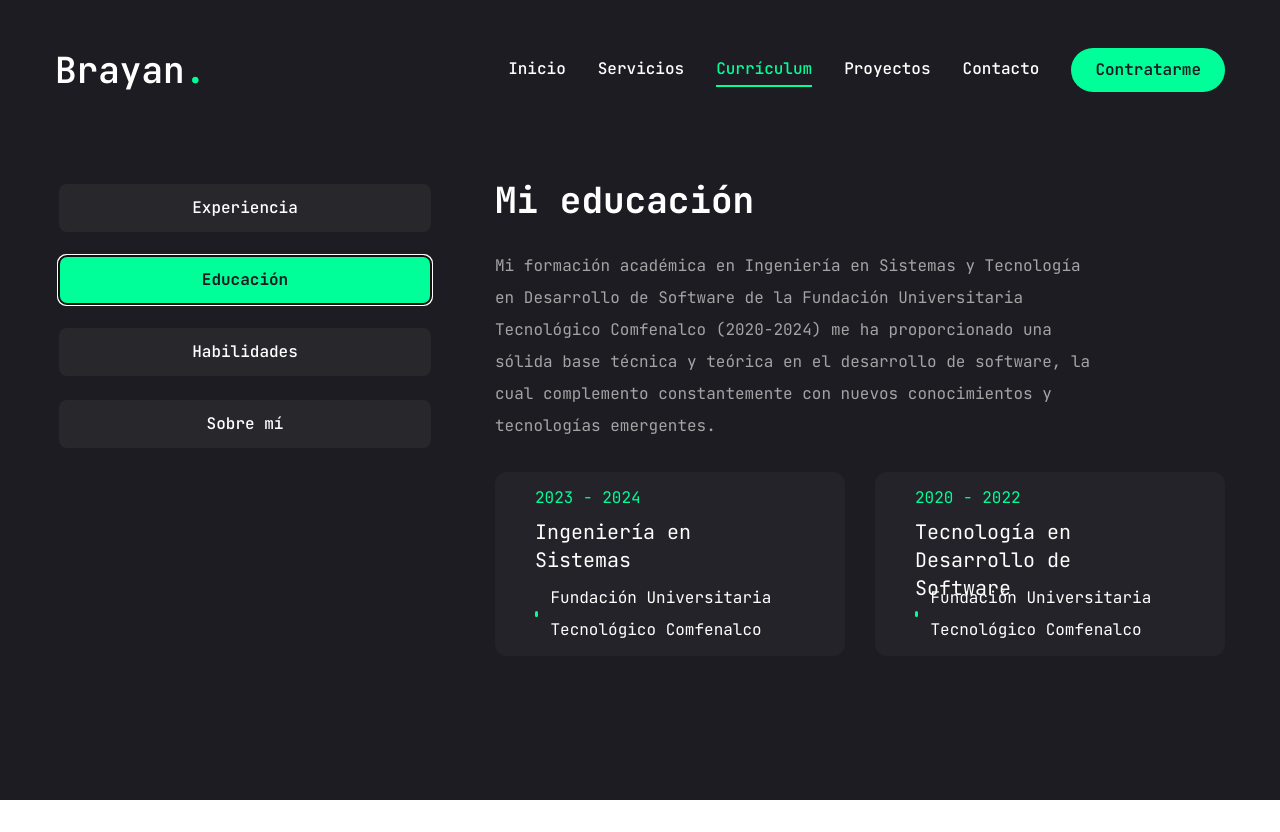
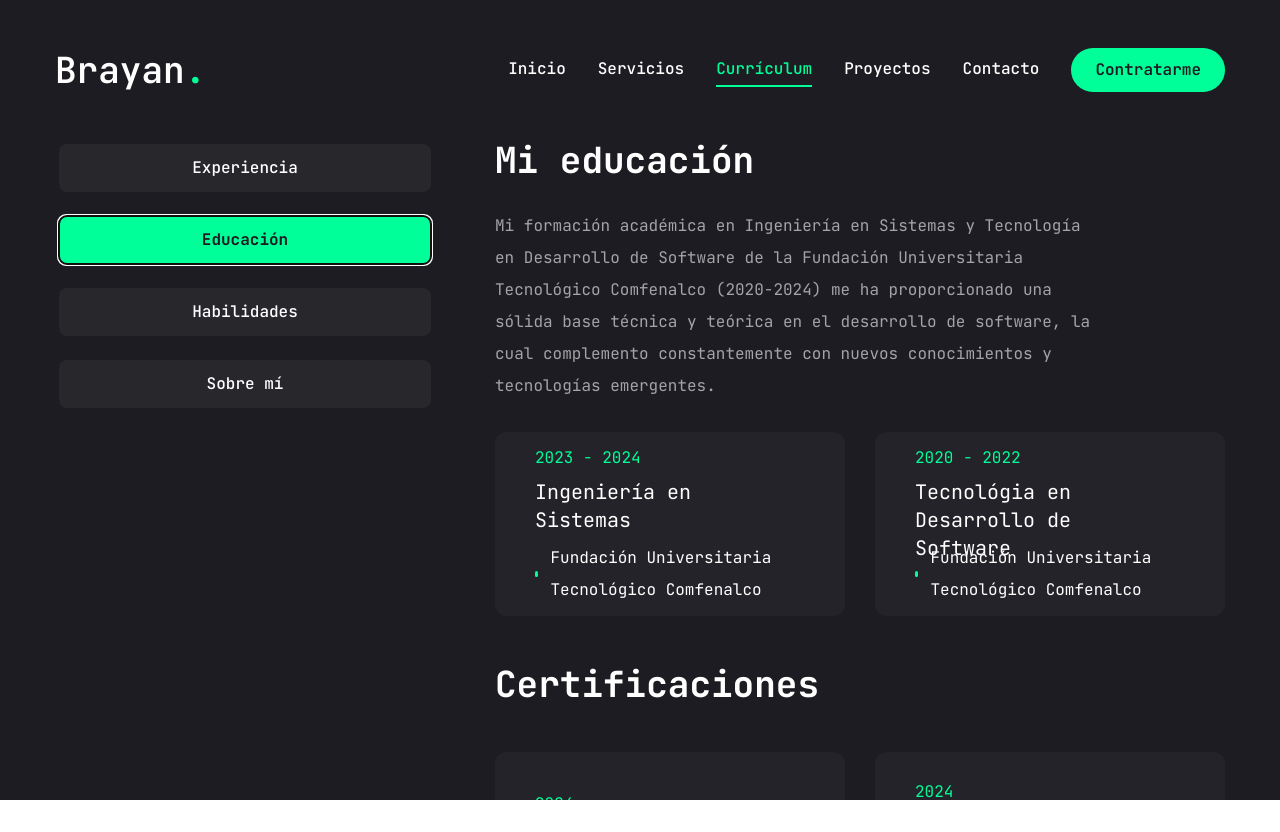
Before and after one commit to Blaaaxo/my-portfolio, a Next.js app: page /curriculum in a window 1280 px wide. Both pictures are taken after a click on the tab "Educación". Before the commit the page ends 800 px from the top, so only its background shows below. Built offline with nearby package versions, Linux system fonts and the light colour scheme.

Commit message:
correcciones

```diff
--- a/src/app/curriculum/page.tsx
+++ b/src/app/curriculum/page.tsx
@@ -91,7 +91,7 @@ const educacion = {
             duration: "2023 - 2024",
         },
         {
-            title: "Tecnología en Desarrollo de Software",
+            title: "Tecnológia en Desarrollo de Software",
             institution: "Fundación Universitaria Tecnológico Comfenalco",
             duration: "2020 - 2022",
         }
@@ -146,7 +146,7 @@ function Curriculum() {
             initial={{ opacity: 0 }}
             animate={{
                 opacity: 1,
-                transition: { delay: 0.2, duration: 0.4, ease: 'easeIn' }
+                transition: { delay: 0.2, duration: 0.5, ease: 'easeIn' }
             }}
             className="min-h-[80vh] flex items-center justify-center py-12 xl:py-0"
         >
@@ -172,10 +172,10 @@ function Curriculum() {
                             <div className='flex flex-col gap-[30px] text-center xl:text-left'>
                                 <h3 className='text-4xl font-bold'>{experiencia.title}</h3>
                                 <p className='max-w-[600px] text-white/60 mx-auto xl:mx-0'>{experiencia.description}</p>
-                                <ScrollArea className='max-h-[400px]'>
+                                <ScrollArea className='h-[400px]'>
                                     <ul className='grid grid-cols-1 lg:grid-cols-2 gap-[30px]'>
                                         {experiencia.items.map((expe, index) => (
-                                            <li key={index} className='bg-[#232329] h-[184px] py-6 px-10 rounded-xl flex flex-col justify-center items-center lg:items-start gap-1'>
+                                            <li key={index} className='bg-[#232329] min-h-[184px] py-6 px-10 rounded-xl flex flex-col justify-center items-center lg:items-start gap-1'>
                                                 <span className='text-accent'>{expe.duration}</span>
                                                 <h3 className='text-xl max-w-[260px] min-h-[60px] text-center lg:text-left'>{expe.position}</h3>
                                                 <div className='flex items-center gap-3'>
@@ -197,10 +197,23 @@ function Curriculum() {
                             <div className='flex flex-col gap-[30px] text-center xl:text-left'>
                                 <h3 className='text-4xl font-bold'>{educacion.title}</h3>
                                 <p className='max-w-[600px] text-white/60 mx-auto xl:mx-0'>{educacion.description}</p>
-                                <ScrollArea className='max-h-[400px]'>
+                                <ScrollArea className='h-[400px]'>
                                     <ul className='grid grid-cols-1 lg:grid-cols-2 gap-[30px]'>
                                         {educacion.items.map((item, index) => (
                                             <li key={index} className='bg-[#232329] h-[184px] py-6 px-10 rounded-xl flex flex-col justify-center items-center lg:items-start gap-1'>
+                                                <span className='text-accent'>{item.duration}</span>
+                                                <h3 className='text-xl max-w-[260px] min-h-[60px] text-center lg:text-left'>{item.title}</h3>
+                                                <div className='flex items-center gap-3'>
+                                                    <span className='w-[6px] h-[6px] rounded-full bg-accent'></span>
+                                                    <p>{item.institution}</p>
+                                                </div>
+                                            </li>
+                                        ))}
+                                    </ul>
+                                    <h3 className='my-12 text-4xl font-bold'>Certificaciones</h3>
+                                    <ul className='grid grid-cols-1 lg:grid-cols-2 gap-[30px]'>
+                                        {educacion.certifactions.map((item, index) => (
+                                            <li key={index} className='bg-[#232329] min-h-[184px] py-6 px-10 rounded-xl flex flex-col justify-center items-center lg:items-start gap-1'>
                                                 <span className='text-accent'>{item.duration}</span>
                                                 <h3 className='text-xl max-w-[260px] min-h-[60px] text-center lg:text-left'>{item.title}</h3>
                                                 <div className='flex items-center gap-3'>
```
